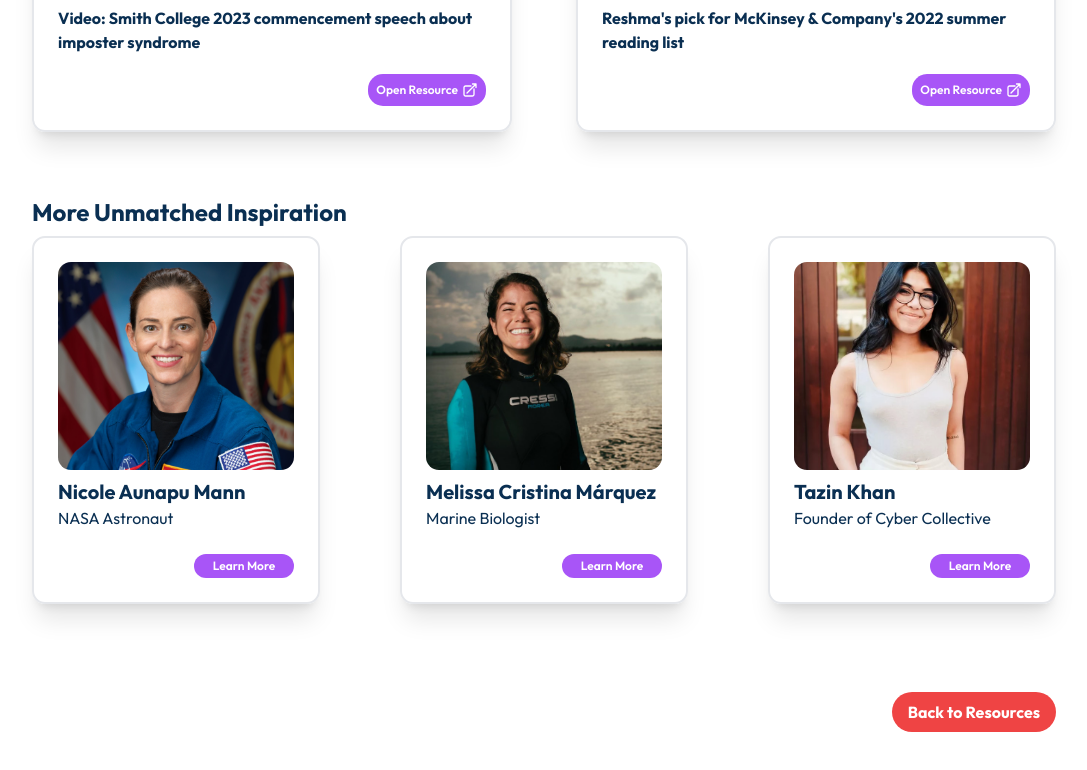
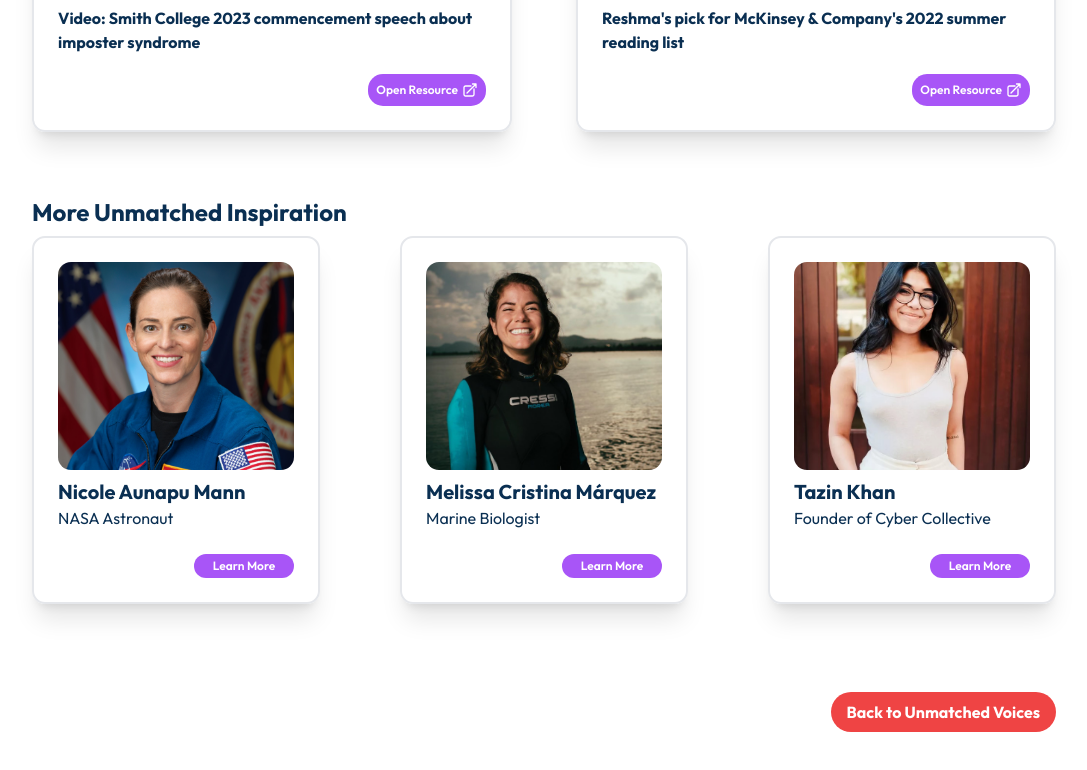
Before and after one commit to cherryontech/unmatched, a React (Vite) app: page /professionals/1/1 in a window 1280 px wide. Shown: the part 1404-2174 px from the top of the page, without its empty margins (96-1183 px from the left). Built offline with nearby package versions, Linux system fonts and the light colour scheme.

Commit message:
Adds hover to icon

```diff
--- a/src/components/Navbar.jsx
+++ b/src/components/Navbar.jsx
@@ -10,12 +10,12 @@ export default function NavBar() {
       <NavLink
       exact
       to="/"
-      className="px-4 py-2 bg-base-100 text-primary rounded-full font-bold text-[19px]">
+      className="px-4 py-2 bg-base-100 text-primary hover:underline rounded-full font-bold text-[19px]">
         About Us
       </NavLink>
       <NavLink
       to="/professionals"
-      className="px-4 py-[8px] rounded-full font-bold bg-red-500 text-white text-[19px]">
+      className="px-4 py-[8px] rounded-full font-bold bg-red-500 text-white text-[19px] hover:bg-gradient-to-r from-red-500 to-purple-500 ">
         Unmatched Voices
       </NavLink>
     </div>
--- a/src/views/BioPage.jsx
+++ b/src/views/BioPage.jsx
@@ -61,9 +61,9 @@ export const BioPage = ({ fullDataSet }) => {
           <div className="flex justify-end mb-7">
             <Link
               to="/professionals"
-              className="px-4 py-2 rounded-full font-bold bg-red-500 hover:bg-red-800 text-white mb-12"
+              className="px-4 py-2 rounded-full font-bold bg-red-500 hover:bg-gradient-to-r from-red-500 to-purple-500  text-white mb-12"
             >
-              Back to Resources
+              Back to Unmatched Voices
             </Link>
           </div>
         </div>
```
